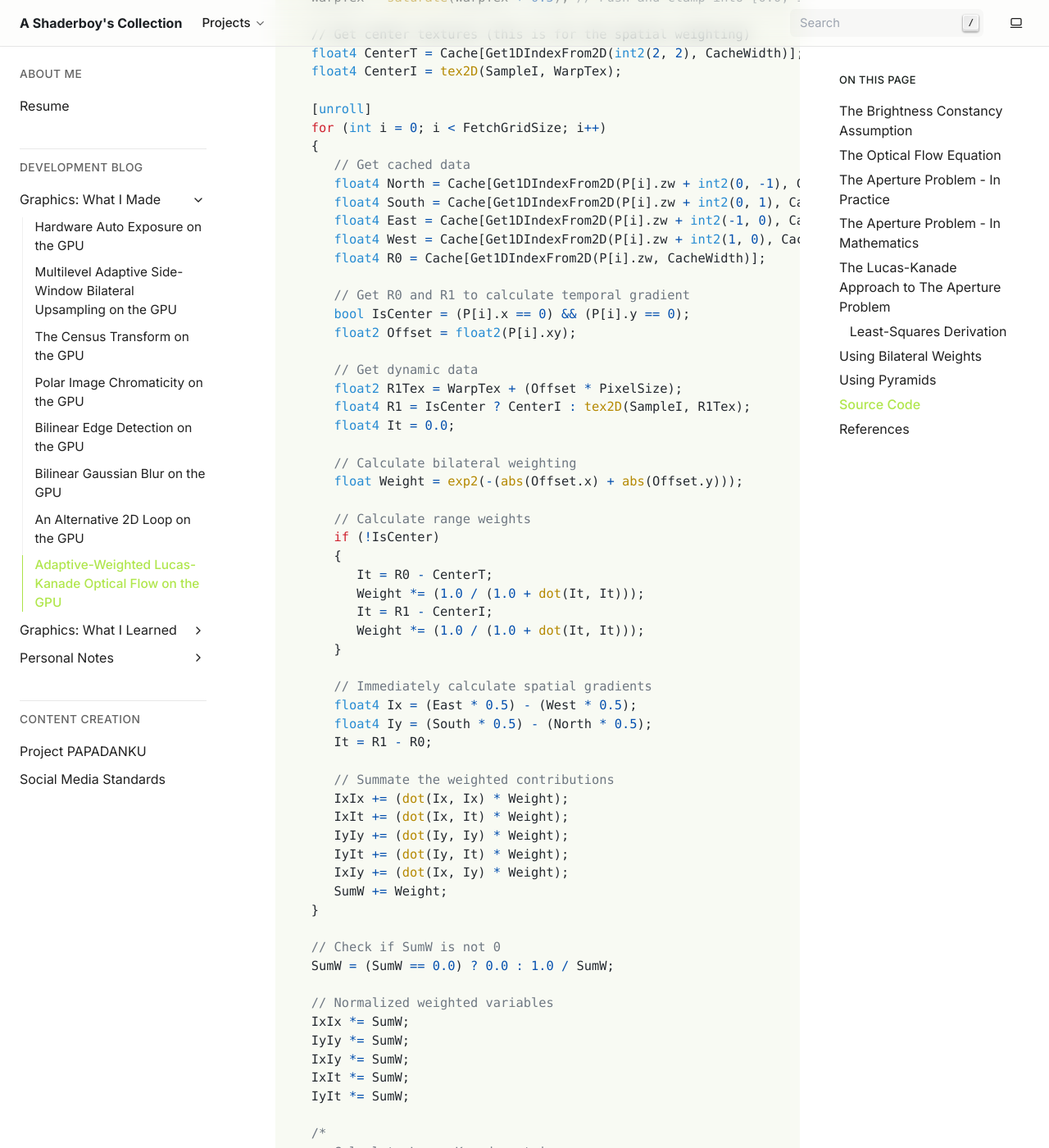
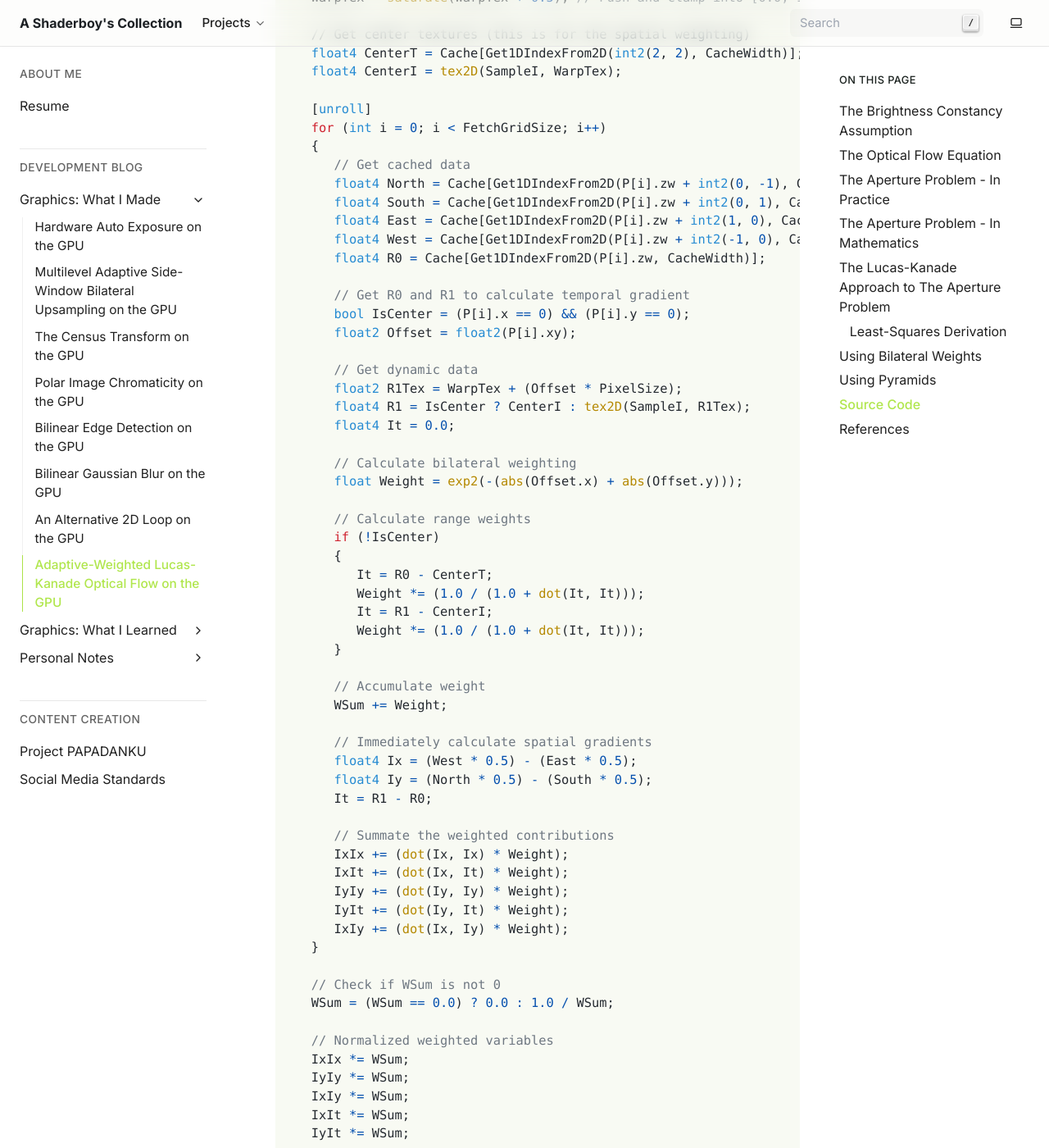
Before and after one commit to papadanku/papadanku.github.io, a Sphinx documentation site: the page built from doc/blog/made/opticalflow.rst, in a window 1280 px wide and 1400 px high, scrolled down 10402 px. Shown: the whole window at 82% size. Built offline with Sphinx 7.4.7, drawn with Linux system fonts in a browser that asks for light colours; some of the changed text lies outside the part shown.

Commit message:
Updated LK conventions.

```diff
--- a/doc/blog/made/opticalflow.rst
+++ b/doc/blog/made/opticalflow.rst
@@ -351,19 +351,19 @@ Source Code
 
          Template indecies:
 
-               00- 01  02  03  04-
-               05  06* 07* 08* 09
-               10  11* 12* 13* 14
-               15  16* 17* 18* 19
-               20- 21  22  23  24-
+            00- 01  02  03  04-
+            05  06* 07* 08* 09
+            10  11* 12* 13* 14
+            15  16* 17* 18* 19
+            20- 21  22  23  24-
 
          Template (Row, Column):
 
-               (4, 0) (4, 1) (4, 2) (4, 3) (4, 4)
-               (3, 0) (3, 1) (3, 2) (3, 3) (3, 4)
-               (2, 0) (2, 1) (2, 2) (2, 3) (2, 4)
-               (1, 0) (1, 1) (1, 2) (1, 3) (1, 4)
-               (0, 0) (0, 1) (0, 2) (0, 3) (0, 4)
+            (4, 0) (4, 1) (4, 2) (4, 3) (4, 4)
+            (3, 0) (3, 1) (3, 2) (3, 3) (3, 4)
+            (2, 0) (2, 1) (2, 2) (2, 3) (2, 4)
+            (1, 0) (1, 1) (1, 2) (1, 3) (1, 4)
+            (0, 0) (0, 1) (0, 2) (0, 3) (0, 4)
       */
 
       // Initiate Cache
@@ -375,15 +375,15 @@ Source Code
       // This unrolled version samples and assigns to the Cache array.
       // The four corners of the 5x5 grid are skipped in the original code,
       // so they are not included in this rewrite.
-      Cache[1] = tex2D(SampleT, MainTex + (float2(-1, 2) * PixelSize));
-      Cache[2] = tex2D(SampleT, MainTex + (float2(0, 2) * PixelSize));
-      Cache[3] = tex2D(SampleT, MainTex + (float2(1, 2) * PixelSize));
+      Cache[1] = tex2D(SampleT, MainTex + (float2(-1, -2) * PixelSize));
+      Cache[2] = tex2D(SampleT, MainTex + (float2(0, -2) * PixelSize));
+      Cache[3] = tex2D(SampleT, MainTex + (float2(1, -2) * PixelSize));
 
-      Cache[5] = tex2D(SampleT, MainTex + (float2(-2, 1) * PixelSize));
-      Cache[6] = tex2D(SampleT, MainTex + (float2(-1, 1) * PixelSize));
-      Cache[7] = tex2D(SampleT, MainTex + (float2(0, 1) * PixelSize));
-      Cache[8] = tex2D(SampleT, MainTex + (float2(1, 1) * PixelSize));
-      Cache[9] = tex2D(SampleT, MainTex + (float2(2, 1) * PixelSize));
+      Cache[5] = tex2D(SampleT, MainTex + (float2(-2, -1) * PixelSize));
+      Cache[6] = tex2D(SampleT, MainTex + (float2(-1, -1) * PixelSize));
+      Cache[7] = tex2D(SampleT, MainTex + (float2(0, -1) * PixelSize));
+      Cache[8] = tex2D(SampleT, MainTex + (float2(1, -1) * PixelSize));
+      Cache[9] = tex2D(SampleT, MainTex + (float2(2, -1) * PixelSize));
 
       Cache[10] = tex2D(SampleT, MainTex + (float2(-2, 0) * PixelSize));
       Cache[11] = tex2D(SampleT, MainTex + (float2(-1, 0) * PixelSize));
@@ -391,15 +391,15 @@ Source Code
       Cache[13] = tex2D(SampleT, MainTex + (float2(1, 0) * PixelSize));
       Cache[14] = tex2D(SampleT, MainTex + (float2(2, 0) * PixelSize));
 
-      Cache[15] = tex2D(SampleT, MainTex + (float2(-2, -1) * PixelSize));
-      Cache[16] = tex2D(SampleT, MainTex + (float2(-1, -1) * PixelSize));
-      Cache[17] = tex2D(SampleT, MainTex + (float2(0, -1) * PixelSize));
-      Cache[18] = tex2D(SampleT, MainTex + (float2(1, -1) * PixelSize));
-      Cache[19] = tex2D(SampleT, MainTex + (float2(2, -1) * PixelSize));
+      Cache[15] = tex2D(SampleT, MainTex + (float2(-2, 1) * PixelSize));
+      Cache[16] = tex2D(SampleT, MainTex + (float2(-1, 1) * PixelSize));
+      Cache[17] = tex2D(SampleT, MainTex + (float2(0, 1) * PixelSize));
+      Cache[18] = tex2D(SampleT, MainTex + (float2(1, 1) * PixelSize));
+      Cache[19] = tex2D(SampleT, MainTex + (float2(2, 1) * PixelSize));
 
-      Cache[21] = tex2D(SampleT, MainTex + (float2(-1, -2) * PixelSize));
-      Cache[22] = tex2D(SampleT, MainTex + (float2(0, -2) * PixelSize));
-      Cache[23] = tex2D(SampleT, MainTex + (float2(1, -2) * PixelSize));
+      Cache[21] = tex2D(SampleT, MainTex + (float2(-1, 2) * PixelSize));
+      Cache[22] = tex2D(SampleT, MainTex + (float2(0, 2) * PixelSize));
+      Cache[23] = tex2D(SampleT, MainTex + (float2(1, 2) * PixelSize));
 
       // Loop over the starred template areas
       const int FetchGridWidth = 3;
@@ -408,15 +408,15 @@ Source Code
       // .xy = TemplateGridPos; .zw = FetchPos
       const int4 P[FetchGridSize] =
       {
-         int4(int2(-1, 1), int2(1, 1)),
-         int4(int2(0, 1), int2(2, 1)),
-         int4(int2(1, 1), int2(3, 1)),
+         int4(int2(-1, -1), int2(1, 1)),
+         int4(int2(0, -1), int2(2, 1)),
+         int4(int2(1, -1), int2(3, 1)),
          int4(int2(-1, 0), int2(1, 2)),
          int4(int2(0, 0), int2(2, 2)),
          int4(int2(1, 0), int2(3, 2)),
-         int4(int2(-1, -1), int2(1, 3)),
-         int4(int2(0, -1), int2(2, 3)),
-         int4(int2(1, -1), int2(3, 3))
+         int4(int2(-1, 1), int2(1, 3)),
+         int4(int2(0, 1), int2(2, 3)),
+         int4(int2(1, 1), int2(3, 3))
       };
 
       // Initialize variables
@@ -425,7 +425,7 @@ Source Code
       float IxIy = 0.0;
       float IxIt = 0.0;
       float IyIt = 0.0;
-      float SumW = 0.0;
+      float WSum = 0.0;
 
       Vectors = clamp(Vectors, -1.0, 1.0);
 
@@ -445,8 +445,8 @@ Source Code
          // Get cached data
          float4 North = Cache[Get1DIndexFrom2D(P[i].zw + int2(0, -1), CacheWidth)];
          float4 South = Cache[Get1DIndexFrom2D(P[i].zw + int2(0, 1), CacheWidth)];
-         float4 East = Cache[Get1DIndexFrom2D(P[i].zw + int2(-1, 0), CacheWidth)];
-         float4 West = Cache[Get1DIndexFrom2D(P[i].zw + int2(1, 0), CacheWidth)];
+         float4 East = Cache[Get1DIndexFrom2D(P[i].zw + int2(1, 0), CacheWidth)];
+         float4 West = Cache[Get1DIndexFrom2D(P[i].zw + int2(-1, 0), CacheWidth)];
          float4 R0 = Cache[Get1DIndexFrom2D(P[i].zw, CacheWidth)];
 
          // Get R0 and R1 to calculate temporal gradient
@@ -470,9 +470,12 @@ Source Code
             Weight *= (1.0 / (1.0 + dot(It, It)));
          }
 
+         // Accumulate weight
+         WSum += Weight;
+
          // Immediately calculate spatial gradients
-         float4 Ix = (East * 0.5) - (West * 0.5);
-         float4 Iy = (South * 0.5) - (North * 0.5);
+         float4 Ix = (West * 0.5) - (East * 0.5);
+         float4 Iy = (North * 0.5) - (South * 0.5);
          It = R1 - R0;
 
          // Summate the weighted contributions
@@ -481,18 +484,17 @@ Source Code
          IyIy += (dot(Iy, Iy) * Weight);
          IyIt += (dot(Iy, It) * Weight);
          IxIy += (dot(Ix, Iy) * Weight);
-         SumW += Weight;
       }
 
-      // Check if SumW is not 0
-      SumW = (SumW == 0.0) ? 0.0 : 1.0 / SumW;
+      // Check if WSum is not 0
+      WSum = (WSum == 0.0) ? 0.0 : 1.0 / WSum;
 
       // Normalized weighted variables
-      IxIx *= SumW;
-      IyIy *= SumW;
-      IxIy *= SumW;
-      IxIt *= SumW;
-      IyIt *= SumW;
+      IxIx *= WSum;
+      IyIy *= WSum;
+      IxIy *= WSum;
+      IxIt *= WSum;
+      IyIt *= WSum;
 
       /*
          Calculate Lucas-Kanade matrix
```
